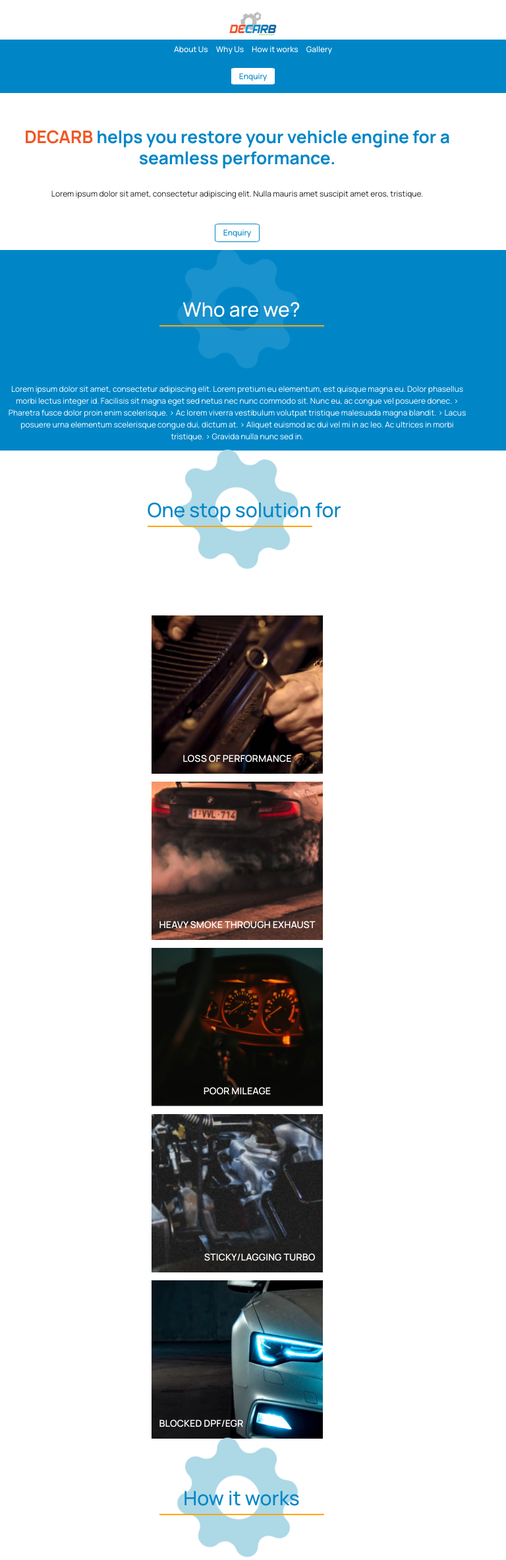
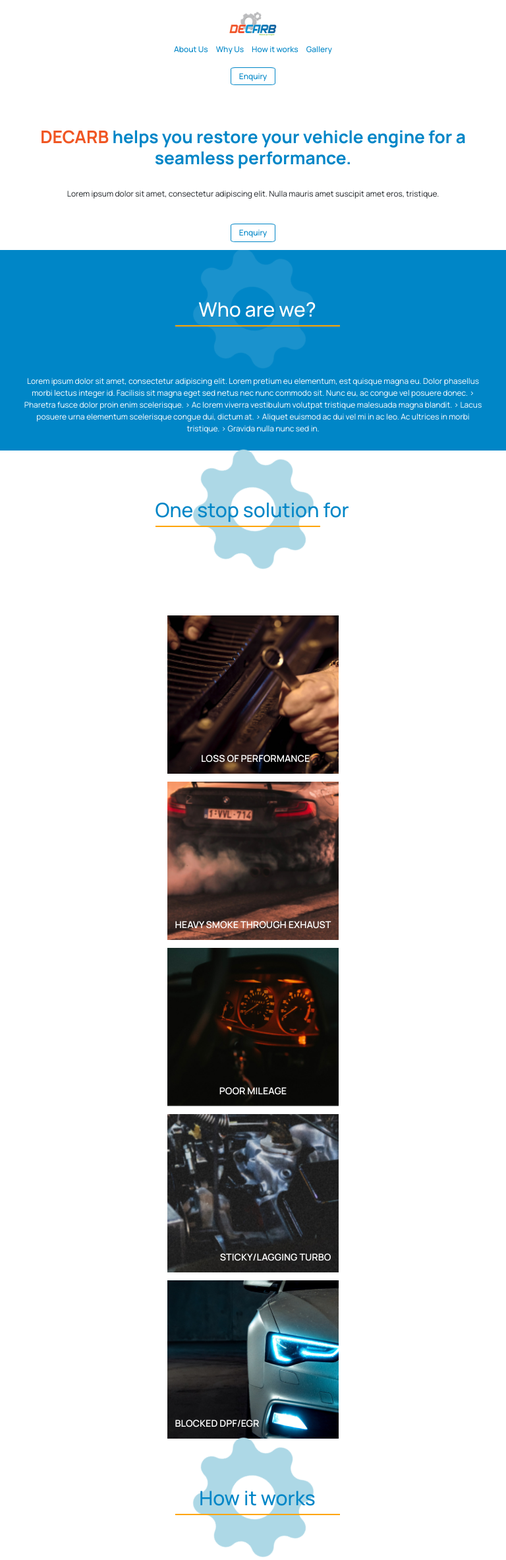
Before and after one commit to shrey1509/decarb, a PHP site: page / in a window 768 px wide. Shown: the top 2365 px of the page at 66% size. Run offline with PHP 8.4, Linux system fonts and the light colour scheme; data comes from the database, SQL or seed files in the repository; some libraries are stand-ins or nearby versions.

Commit message:
boi done did it

```diff
--- a/admin/adminlogin.php
+++ b/admin/adminlogin.php
@@ -13,7 +13,9 @@
 		}
 	else
 		{
-			echo "Invalid";
+			echo "<script>alert('Invalid Credentials');document.location='index.php'</script>";
+
+
 		}
 
 
--- a/pages/gallery.php
+++ b/pages/gallery.php
@@ -18,7 +18,7 @@
 
             </div>
         </div>
-    </div>
+
         <div class="swiper-container mySwiper">
           <div class="swiper-wrapper">
             <?php while ($row=$result->fetch_assoc()) { ?>
@@ -33,3 +33,4 @@
           <div class="swiper-pagination"></div>
         </div>
     </div>
+</div>
--- a/pages/why.php
+++ b/pages/why.php
@@ -1,7 +1,7 @@
 <div class="why" id="why">
 	<div class="container">
 		<div class="row">
-			<div class="gear">
+			<div class="gear why-gear">
 				<img class="gear-img" src="images/light-gear.svg" alt="gear">
 
 				<div class="why-title">
@@ -13,19 +13,19 @@
 			</div>
 		</div>
 		<div class="row why-content">
-			<div class="why-loss">
+			<div class="why-loss" id="why-loss">>
 				<p class="image-title">LOSS OF PERFORMANCE</p>
 			</div>
-			<div class="why-smoke">
+			<div class="why-smoke" id="why-smoke">
 				<p class="image-title">HEAVY SMOKE THROUGH EXHAUST</p>
 			</div>
-			<div class="why-poor">
+			<div class="why-poor" id="why-poor">
 				<p class="image-title">POOR MILEAGE</p>
 			</div>
-			<div class="why-laggy">
+			<div class="why-laggy" id="why-laggy">
 				<p class="image-title">STICKY/LAGGING TURBO</p>
 			</div>
-			<div class="why-blocked">
+			<div class="why-blocked" id="why-blocked">
 				<p class="image-title">BLOCKED DPF/EGR</p>
 			</div>
 		</div>
--- a/styles/about.css
+++ b/styles/about.css
@@ -26,11 +26,15 @@
 	}
 	.about-content{
 		padding: 0;
+		margin-bottom: 2rem;
 	}
 	.about-content>p{
 		margin-top: 1rem;
 		margin-bottom: 0rem;
+		margin-left: 0.5rem;
+		margin-right: 0.5rem;
 		text-align: center;
+		padding: 0;
 	}
 	.about-title>h1{
 		text-align: center;
--- a/styles/enquiry.css
+++ b/styles/enquiry.css
@@ -27,6 +27,9 @@
 form{
 	margin-top: 1rem;
 }
+.submit-button{
+	margin-top: 2rem;
+}
 
 @media screen and (max-width:  1024px){
 	.enquiry{
@@ -35,7 +38,7 @@
 		background-image: none;
 	}
 	.enquiry-content{
-		margin-top: 7rem;
+		margin-top: 4rem;
 	}
 	.enquiry-title{
 		text-align: center;
@@ -43,6 +46,9 @@
 	}
 	.form-title{
 		padding: 0;
+	}
+	.form-title>h4{
+		text-align: center;
 	}
 	.submit-button{
 		display: flex;
@@ -63,4 +69,7 @@
 	form{
 		margin-top: 0.2rem;
 	}
+	.submit-button{
+		margin-left: 5rem;
+	}
 }
--- a/styles/footer.css
+++ b/styles/footer.css
@@ -30,4 +30,8 @@
 	.footer-links{
 		padding: 0;
 	}
+	.footer-link{
+		padding-left: 0.5rem;
+		padding-right: 0.5rem;
+	}
 }
--- a/styles/gallery.css
+++ b/styles/gallery.css
@@ -26,8 +26,8 @@
 .swiper-slide img {
 	display: block;
 	width: 100%;
-	height: 100%;
-	object-fit: cover;
+	height: 30rem;
+	object-fit: contain;
 }
 
 @media screen and (max-width:  1024px){
@@ -35,7 +35,10 @@
 		height: auto;
 	}
 	.swiper-container{
-		margin-top: 7rem;
+		margin-top: 4rem;
+	}
+	.swiper-slide img{
+		height: 100%;
 	}
 
 }
--- a/styles/header.css
+++ b/styles/header.css
@@ -2,6 +2,7 @@
 html, body {
   font-size: 16px;
   font-family: 'Manrope', sans-serif;
+  overflow-x:hidden;
 }
 
 
@@ -66,7 +67,8 @@
 		padding: 0 1rem;
 	}
 	.navbar-collapse{
-		background-color: var(--primary);
+		/*background-color: var(--primary);*/
+		backdrop-filter: blur(10px);
 		width: 100vw;
 		position: absolute;
 		z-index: 1;
@@ -76,7 +78,7 @@
 		align-items: center;
 	}
 	.link{
-		color: white;
+		/*color: white;*/
 	}
 	.nav-item{
 		display: flex;
@@ -85,7 +87,7 @@
 	.navbar-collapse>button{
 		margin-left: 0;
 	}
-/*	* {
+	/** {
   background: #000 !important;
   color: #0f0 !important;
   outline: solid #f00 1px !important;
--- a/styles/hero.css
+++ b/styles/hero.css
@@ -70,6 +70,32 @@
 @media screen and (min-width:  575px) and (max-width:  1024px){
 	.hero{
 		margin-top: 7rem;
+		display: flex;
+		justify-content: center;
+	}
+	.about{
+		display: flex;
+		justify-content: center;
+	}
+	.why{
+		display: flex;
+		justify-content: center;
+	}
+	.how{
+		display: flex;
+		justify-content: center;
+	}
+	.gallery{
+		display: flex;
+		justify-content: center;
+	}
+	.enquiry{
+		display: flex;
+		justify-content: center;
+	}
+	footer{
+		display: flex;
+		justify-content: center;
 	}
 }
 @media screen and (max-width:  1280px){
--- a/styles/title.css
+++ b/styles/title.css
@@ -85,7 +85,7 @@
 	.why-title{
 		top: 6rem;
 		padding: 0;
-		left: -3.5rem;
+		left: -4.5rem;
 		flex-direction: column;
 
 	}
```
Also changed, not shown: animations/why.js (+38 -1 lines), admin/index.php (renamed from admin/login.php), gallery/image.jpg (added), gallery/pur.jpg (added). Lines whose indentation alone changed are shown as unchanged.
